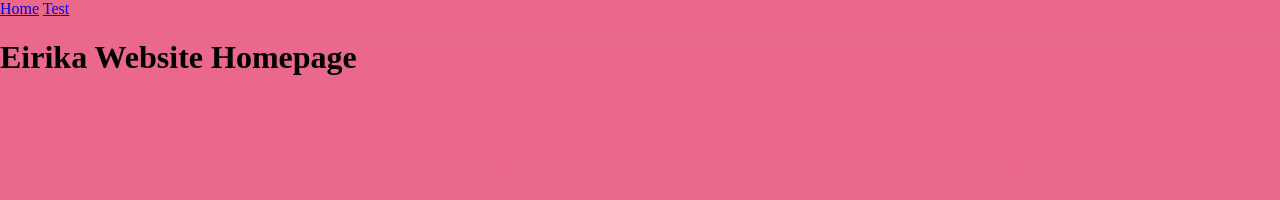
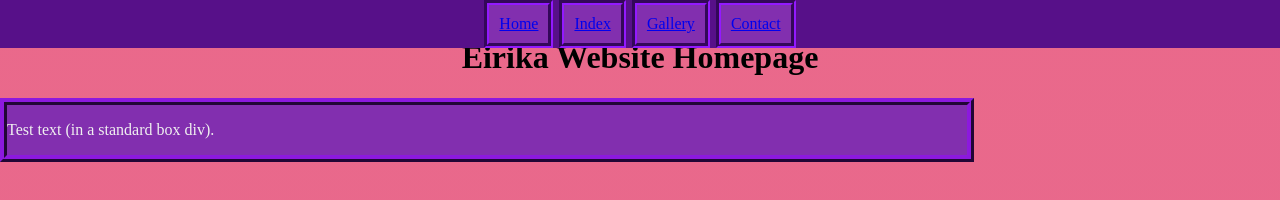
Before and after one commit to EirikaDoesntCode/EirikaDoesntCode.github.io, a plain HTML site: page pages/Homepage.html in a window 1280 px wide. Shown: the top 200 px of the page. Drawn offline with Linux system fonts and the light colour scheme.

```diff
--- a/css/generic.css
+++ b/css/generic.css
@@ -44,6 +44,7 @@
     height: 100%;
     margin: 0;
     padding: 0;
+    justify-content: center;
 
 }
 
@@ -55,11 +56,12 @@
     height: 10000px;
 }
 
+
 .background {
     background:
 
         linear-gradient(180deg, var(--RD1), var(--RD2), var(--RD3), var(--RD4)) ,
-        var(--RD2); /* Replaces the default colour of the page background, only visible behind image in edge cases on mobile*/
+        var(--RD2); /* Replaces the default colour of the page background, only visible behind image in edge cases on mobile */
 
 
     min-height: 100vh;
@@ -67,3 +69,23 @@
 
 
   }
+
+  h1, h2, h3, h4, h5, h6{
+    text-align: center;
+  }
+
+.standard-box, .heading-box, .image-box{
+
+    background:
+        var(--RD6)
+
+        ;
+
+    color: var(--text-colour-light);
+    max-width: 75%;
+    border-style: ridge;
+    border-width: 7px;
+    border-color: var(--RD9);
+
+
+}
--- /dev/null
+++ b/css/headers.css
@@ -0,0 +1,26 @@
+.main-header{
+    border: 0;
+    padding: 0;
+    margin: 0;
+
+    position: fixed;
+
+    display : flex; /* Flexbox*/
+
+    flex-flow: row wrap; /* straight line, goes new row if no space */
+    justify-content: flex-end; /* right aligned */
+    justify-content: center;
+    min-width: 100%;
+    background: var(--RD9);
+    color: black;
+
+}
+
+.main-header-item{
+    list-style: none;
+    padding: 10px;
+    margin: 0 3px;
+    background-color: var(--RD6);
+    border: 5px groove var(--RD8);
+    color: black;
+}
--- a/pages/Homepage.html
+++ b/pages/Homepage.html
@@ -9,8 +9,17 @@
 
         <link rel="stylesheet" href="../css/styles.css">
         <link rel="stylesheet" href="../css/generic.css">
+        <link rel="stylesheet" href="../css/headers.css">
     </head>
     <body>
+
+        <ul class="main-header">
+            <li class="main-header-item"><a href="Homepage.html">Home</a></li>
+            <li class="main-header-item"><a href="../index.html">Index</a></li>
+            <li class="main-header-item"><a href="Gallery.html">Gallery</a></li>
+            <li class="main-header-item"><a href="Contact.html">Contact</a></li>
+        </ul>
+
         <div class="page-links">
             <a href="Homepage.html">Home</a>
             <a href="../index.html">Test</a>
@@ -18,6 +27,11 @@
         <h1>
             Eirika Website Homepage
         </h1>
+        <div class = "standard-box">
+            <p>
+                Test text (in a standard box div).
+            </p>
+        </div>
     </body>
 
 </html>
```
